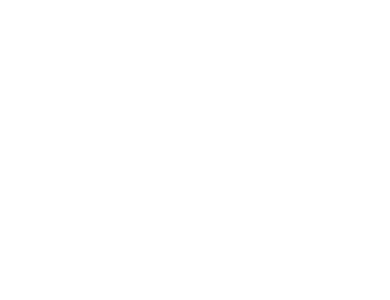
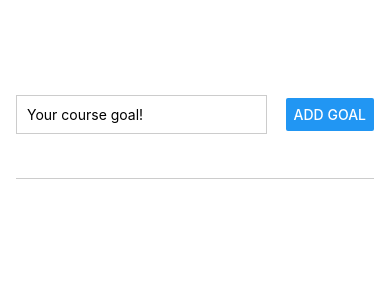
Before and after one commit to RadwaAhmed4869/Goals-Tracker-RN, a React Native app: screen / in a window 390 px wide. Shown: the top 300 px of the page. Built offline with nearby package versions, Linux system fonts and the light colour scheme.

Commit message:
23. 24. 25.
23. Handling Events
24. Managing A List
25. iOS & Android Styling Differences

```diff
--- a/App.js
+++ b/App.js
@@ -1,14 +1,79 @@
-import { StyleSheet, Text, View, Button } from "react-native";
+import { useState } from "react";
+import { StyleSheet, Text, View, Button, TextInput } from "react-native";
 
 export default function App() {
+  const [enteredGoal, setEnteredGoal] = useState("");
+  const [goalsList, setGoalsList] = useState([]);
+
+  function handleChangeText(enteredText) {
+    setEnteredGoal(enteredText);
+  }
+
+  function handleAddGoal() {
+    if (enteredGoal === "") return;
+    setGoalsList((prevState) => [
+      ...prevState,
+      { text: enteredGoal, id: Math.random().toString() },
+    ]);
+    setEnteredGoal("");
+  }
+
   return (
-    <View style={styles.container}>
-      <View></View>
-      <View></View>
+    <View style={styles.appContainer}>
+      <View style={styles.inputContainer}>
+        <TextInput
+          style={styles.textInput}
+          placeholder="Your course goal!"
+          value={enteredGoal}
+          onChangeText={handleChangeText}
+        />
+        <Button title="Add Goal" onPress={handleAddGoal} />
+      </View>
+      <View style={styles.goalsContainer}>
+        {goalsList.map((goal) => {
+          return (
+            <View style={styles.goalItem} key={goal.id}>
+              <Text style={styles.goalText}>{goal.text}</Text>
+            </View>
+          );
+        })}
+      </View>
     </View>
   );
 }
 
 const styles = StyleSheet.create({
-
+  appContainer: {
+    flex: 1,
+    paddingTop: 50,
+    paddingHorizontal: 16,
+  },
+  inputContainer: {
+    flex: 1,
+    flexDirection: "row",
+    justifyContent: "space-between",
+    alignItems: "center",
+    marginBottom: 24,
+    borderBottomWidth: 1,
+    borderBottomColor: "#ccc",
+  },
+  textInput: {
+    borderWidth: 1,
+    borderColor: "#ccc",
+    width: "70%",
+    marginRight: 8,
+    padding: 10,
+  },
+  goalsContainer: {
+    flex: 5,
+  },
+  goalItem: {
+    margin: 8,
+    padding: 8,
+    borderRadius: 6,
+    backgroundColor: "#5e0acc",
+  },
+  goalText: {
+    color: "white",
+  },
 });
```
